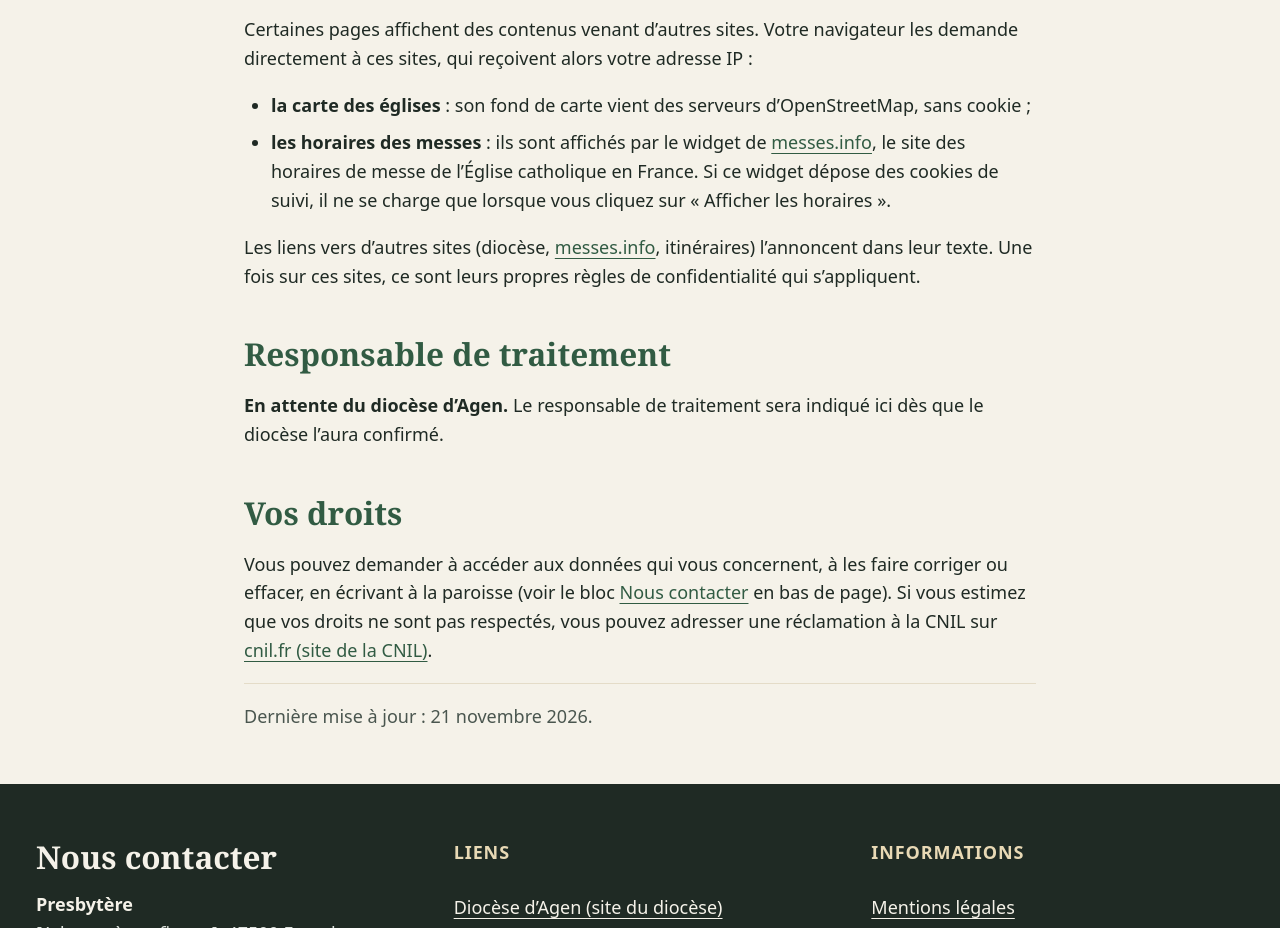
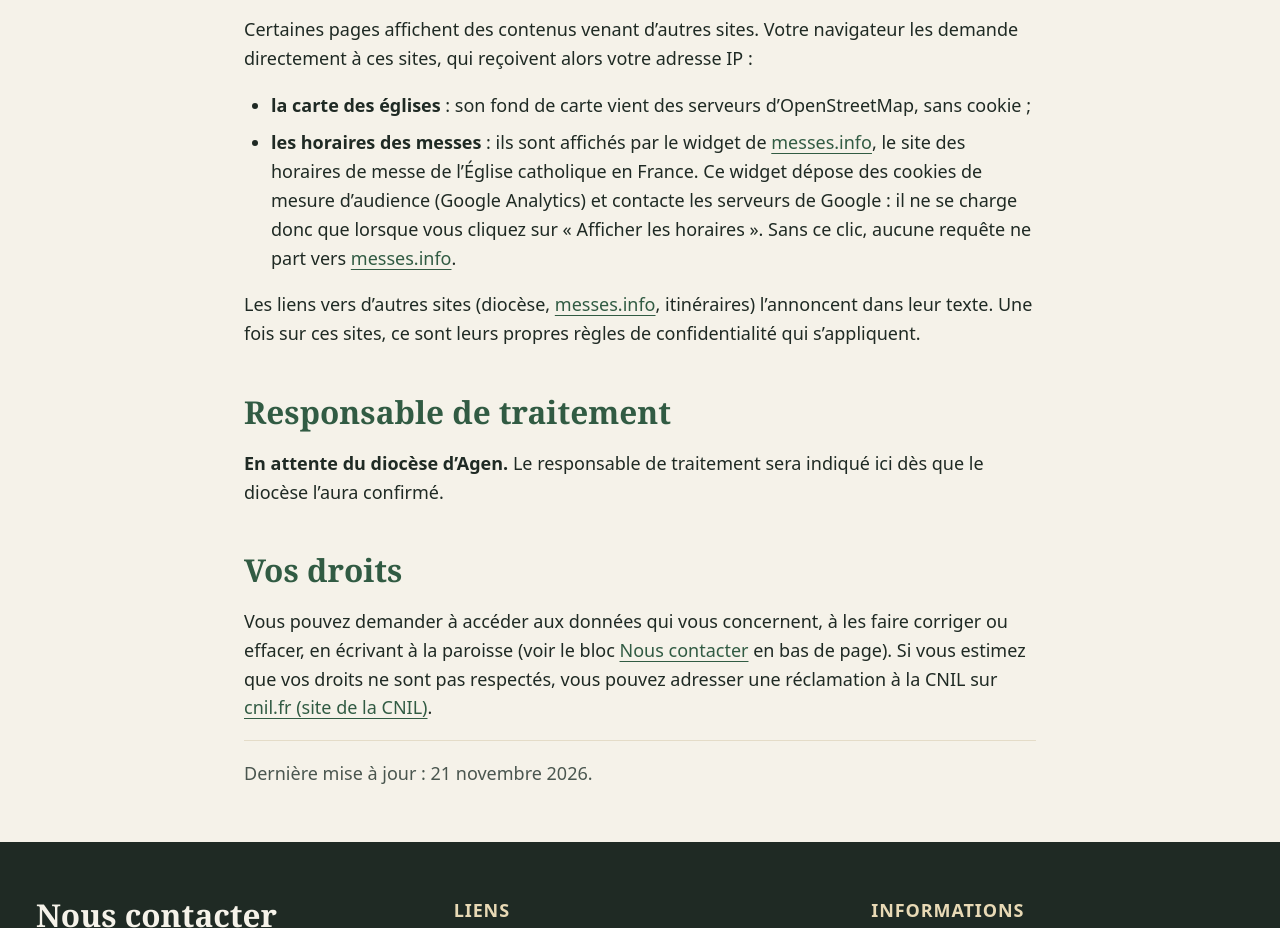
Before and after one commit to daemonshift/saint-geraud, an Astro site: page /confidentialite in a window 1280 px wide. Shown: the part 1680-2608 px from the top of the page. Built offline with nearby package versions, Linux system fonts and the light colour scheme; Astro itself is replaced by a stand-in of ours.

Commit message:
docs: cookies du widget messes.info dans la confidentialité, lien vers la page de la paroisse
Co-Authored-By: Claude Opus 5.5 <noreply@anthropic.com>

```diff
--- a/src/content/pages-legales/confidentialite.md
+++ b/src/content/pages-legales/confidentialite.md
@@ -31,7 +31,7 @@ Vercel Inc. est une société établie aux États-Unis. Les données de la mesur
 Certaines pages affichent des contenus venant d’autres sites. Votre navigateur les demande directement à ces sites, qui reçoivent alors votre adresse IP :
 
 - **la carte des églises** : son fond de carte vient des serveurs d’OpenStreetMap, sans cookie ;
-- **les horaires des messes** : ils sont affichés par le widget de messes.info, le site des horaires de messe de l’Église catholique en France. Si ce widget dépose des cookies de suivi, il ne se charge que lorsque vous cliquez sur « Afficher les horaires ».
+- **les horaires des messes** : ils sont affichés par le widget de messes.info, le site des horaires de messe de l’Église catholique en France. Ce widget dépose des cookies de mesure d’audience (Google Analytics) et contacte les serveurs de Google : il ne se charge donc que lorsque vous cliquez sur « Afficher les horaires ». Sans ce clic, aucune requête ne part vers messes.info.
 
 Les liens vers d’autres sites (diocèse, messes.info, itinéraires) l’annoncent dans leur texte. Une fois sur ces sites, ce sont leurs propres règles de confidentialité qui s’appliquent.
 
--- a/src/lib/navigation.ts
+++ b/src/lib/navigation.ts
@@ -3,6 +3,8 @@
  * par l'en-tête, le pied de page et les tests. Un ticket qui crée une page
  * reprend l'adresse indiquée ici.
  */
+import { PAROISSE_SUR_MESSES_INFO } from './messes-info';
+
 export interface Rubrique {
   libelle: string;
   href: string;
@@ -33,7 +35,8 @@ export const FORMULAIRE_LETTRE_D_INFORMATION = '/formulaire-lettre-d-information
 /** Liens externes (en-tête, pied de page, La paroisse). URL du diocèse à confirmer (en attente diocèse). */
 export const LIENS_EXTERNES = {
   diocese: 'https://agen.catholique.fr/',
-  messesInfo: 'https://messes.info/',
+  /** Page de la paroisse sur messes.info (identifiant relevé à l'essai du widget, #10). */
+  messesInfo: PAROISSE_SUR_MESSES_INFO,
 };
 
 export const PAGES_LEGALES: Rubrique[] = [
```
